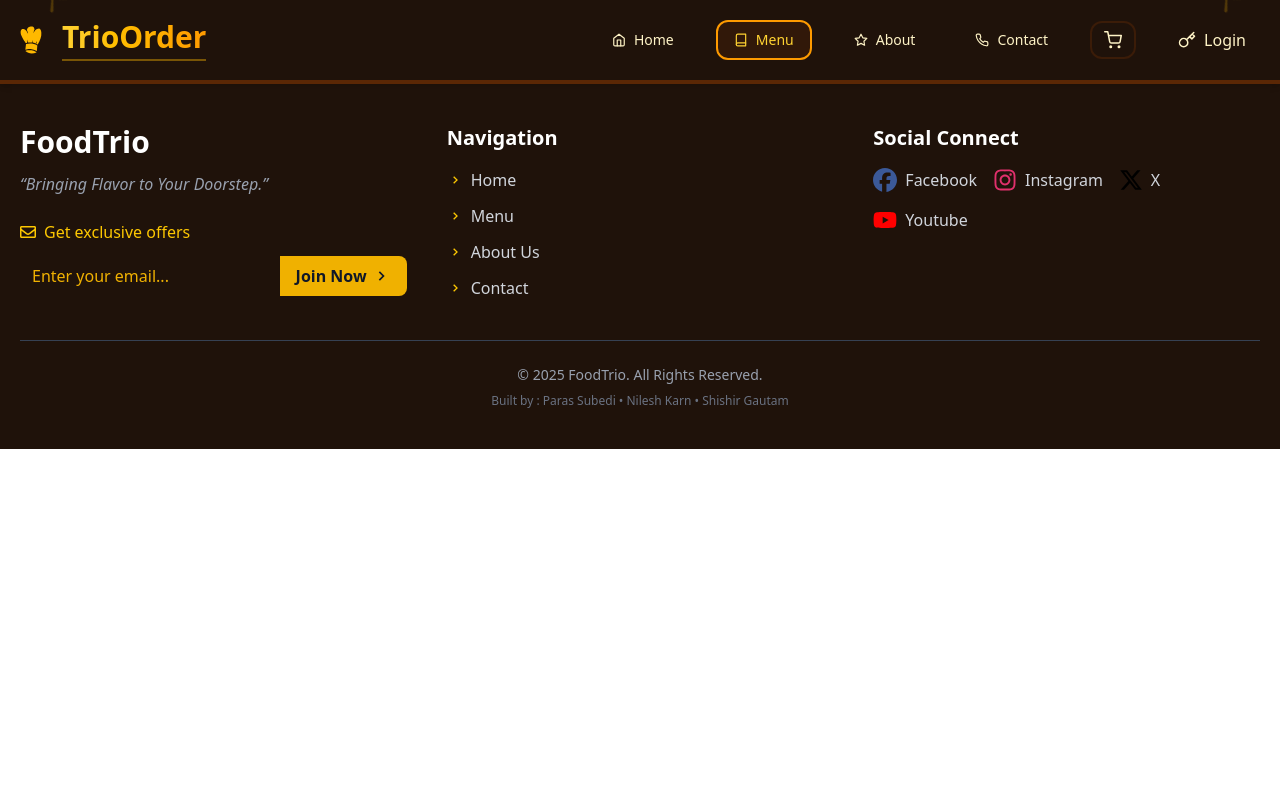
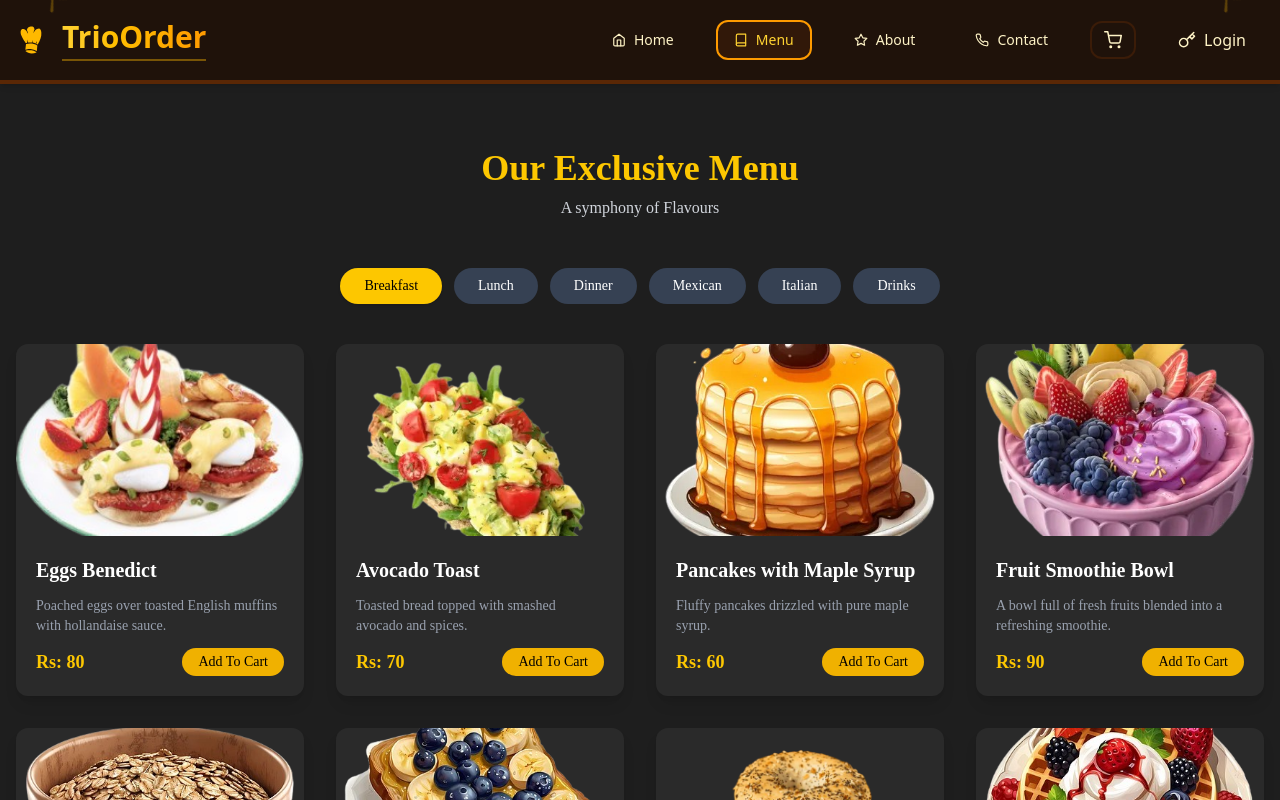
Before and after one commit to SUBEDIparas0414/food--app, a React (Vite) app: page /menu in a window 1280 px wide. Shown: the top 800 px of the page. Built offline with nearby package versions, Linux system fonts and the light colour scheme.

Commit message:
upto menu

```diff
--- a/src/assets/dummydata.js
+++ b/src/assets/dummydata.js
@@ -150,10 +150,10 @@ export const additionalData = [
 
 // FOOTER
 export const socialIcons = [
-    { icon: FaFacebook, link: 'https://www.facebook.com/share/1DjbwhdR4z/', color: '#3b5998', label: 'Facebook' },
-    { icon: FaInstagram, link: 'https://www.instagram.com/hexagondigitalservices?igsh=MW1nanQ2eXIycnRkZQ==', color: '#E1306C', label: 'Instagram' },
-    { icon: FaXTwitter, link: 'https://x.com/HexagonDService?t=Vv5ReZAIbXONqkq_O0ksWQ&s=09', color: '#000', label: 'X' },
-    { icon: FaYoutube, link: 'https://youtube.com/@hexagondigitalservices?si=UnBt0AHI-ChN5Mze', color: '#FF0000', label: 'Youtube' },
+    { icon: FaFacebook, link: 'https://www.facebook.com/TRIOTRICK30', color: '#3b5998', label: 'Facebook' },
+    { icon: FaInstagram, link: 'https://www.instagram.com/triotrick30?igsh=MTh0b25zdnAxOGNtZw==', color: '#E1306C', label: 'Instagram' },
+
+    { icon: FaYoutube, link: 'https://www.youtube.com/channel/UCw2bEwP5jjUvSoihX4ZZ3tA', color: '#FF0000', label: 'Youtube' },
 ];
 
 // LOGIN
--- /dev/null
+++ b/src/components/OurMenu/OurMenu.jsx
@@ -0,0 +1,117 @@
+import React, { useState } from 'react';
+import { useCart } from '../../CartContext/CartContext';
+import { dummyMenuData } from '../../assets/OmDD';
+import { FaMinus, FaPlus } from 'react-icons/fa';
+
+
+const categories = ['Breakfast', 'Lunch', 'Dinner', 'Mexican', 'Italian', 'Drinks'];
+
+
+const OurMenu = () => {
+    const [activeCategory, setActiveCategory] = useState(categories[0]);
+      const displayItems = (dummyMenuData[activeCategory] || []).slice(0, 12);
+
+      const { cartItems, addToCart, removeFromCart } = useCart();
+
+      const getQuantity = (id) => cartItems.find((i) => i.id === id)?.quantity || 0;
+
+
+    return (
+      <div className="bg-[#1e1e1e] text-white px-4 py-16 font-[poppins]">
+        <div className="max-w-7xl mx-auto">
+          {/* Header */}
+          <div className="text-center mb-12">
+            <h2 className="text-4xl font-bold mb-2">
+              <span className="text-yellow-400">Our Exclusive Menu</span>
+            </h2>
+            <p className="text-gray-300 text-sm sm:text-base">A symphony of Flavours</p>
+          </div>
+
+          {/* Category Buttons */}
+          <div className="flex flex-wrap justify-center gap-3 mb-10">
+            {categories.map((cat) => (
+              <button
+                key={cat}
+                onClick={() => setActiveCategory(cat)}
+                className={`px-4 sm:px-6 py-2 rounded-full text-sm font-medium transition duration-200 ${
+                  activeCategory === cat
+                    ? 'bg-yellow-400 text-black shadow'
+                    : 'bg-gray-700 text-white hover:bg-yellow-500'
+                }`}
+              >
+                {cat}
+              </button>
+            ))}
+          </div>
+
+          {/* Menu Cards */}
+          <div className="grid grid-cols-1 sm:grid-cols-2 lg:grid-cols-4 gap-8">
+            {displayItems.map((item, i) => {
+              const quantity = getQuantity(item.id);
+              return (
+                <div
+                  key={item.id}
+                  className="bg-[#2a2a2a] rounded-xl shadow-lg overflow-hidden flex flex-col"
+                  style={{ '--index': i }}
+                >
+                  <div className="h-48 overflow-hidden">
+                    <img
+                      src={item.image}
+                      alt={item.name}
+                      className="w-full h-full object-cover transition-transform duration-300 hover:scale-105"
+                    />
+                  </div>
+
+                  <div className="p-5 flex flex-col flex-grow justify-between space-y-3">
+                    <h3 className="text-xl font-semibold">{item.name}</h3>
+                    <p className="text-sm text-gray-400">{item.description}</p>
+
+                    <div className="flex items-center justify-between mt-auto">
+                      <span className="text-yellow-400 font-bold text-lg">Rs: {item.price}</span>
+
+                      <div className="flex items-center gap-2">
+                        {quantity > 0 ? (
+                          <>
+                            <button
+                              className="bg-yellow-500 hover:bg-yellow-400 text-black w-8 h-8 flex items-center justify-center rounded-full"
+                              onClick={() =>
+                                quantity > 1
+                                  ? addToCart(item, quantity - 1)
+                                  : removeFromCart(item.id)
+                              }
+                            >
+                              <FaMinus />
+                            </button>
+
+                            <span className="px-2 text-sm">{quantity}</span>
+
+                            <button
+                              className="bg-yellow-500 hover:bg-yellow-400 text-black w-8 h-8 flex items-center justify-center rounded-full"
+                              onClick={() => addToCart(item, quantity + 1)}
+                            >
+                              <FaPlus />
+                            </button>
+                          </>
+                        ) : (
+                          <button
+                            onClick={() => addToCart(item,1)}
+                            className="bg-yellow-500 hover:bg-yellow-400 text-black px-4 py-1 text-sm rounded-full font-medium"
+                          >
+                            Add To Cart
+                          </button>
+                        )}
+                      </div>
+                    </div>
+                  </div>
+                </div>
+              );
+            })}
+          </div>
+
+
+        </div>
+      </div>
+    );
+}
+
+export default OurMenu
--- a/src/pages/Menu/Menu.jsx
+++ b/src/pages/Menu/Menu.jsx
@@ -1,11 +1,13 @@
 import React from 'react'
 import Navbar from '../../components/Navbar/Navbar'
 import Footer from '../../components/Footer/Footer'
+import OurMenu from '../../components/OurMenu/OurMenu'
 
 const Menu = () => {
   return (
     <>
     <Navbar/>
+    <OurMenu />
     <Footer />
 
 
```
